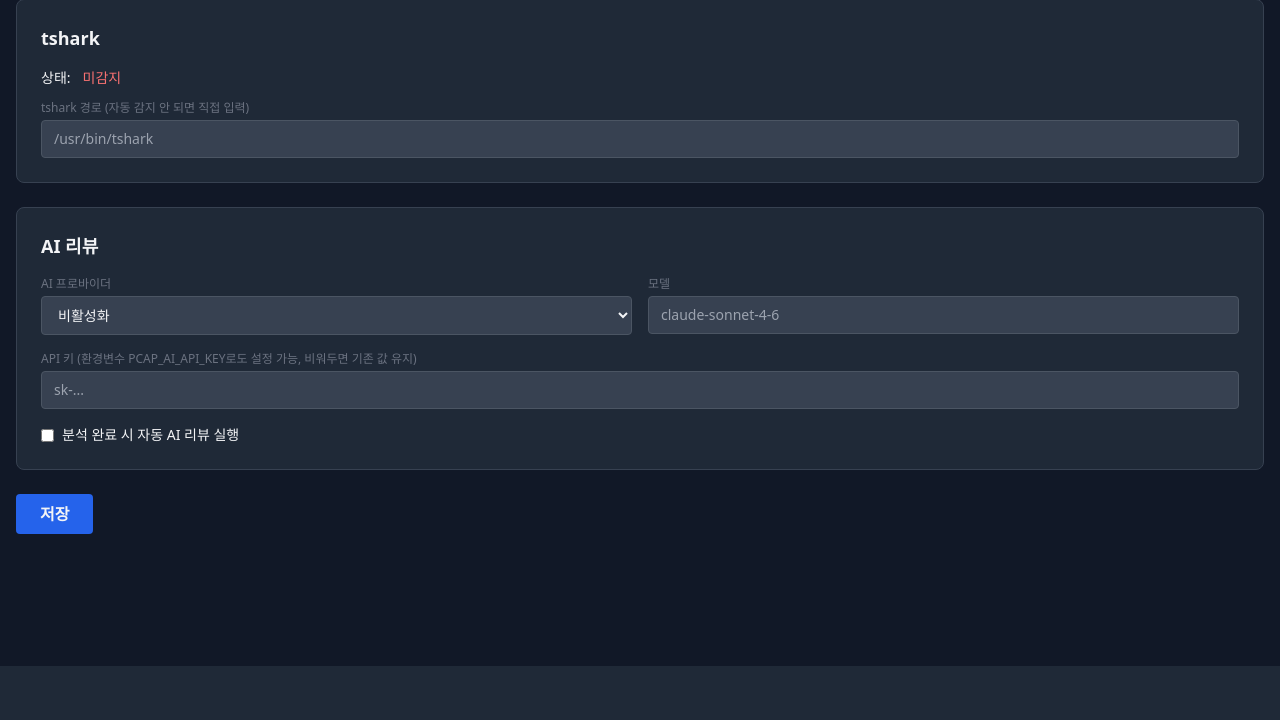
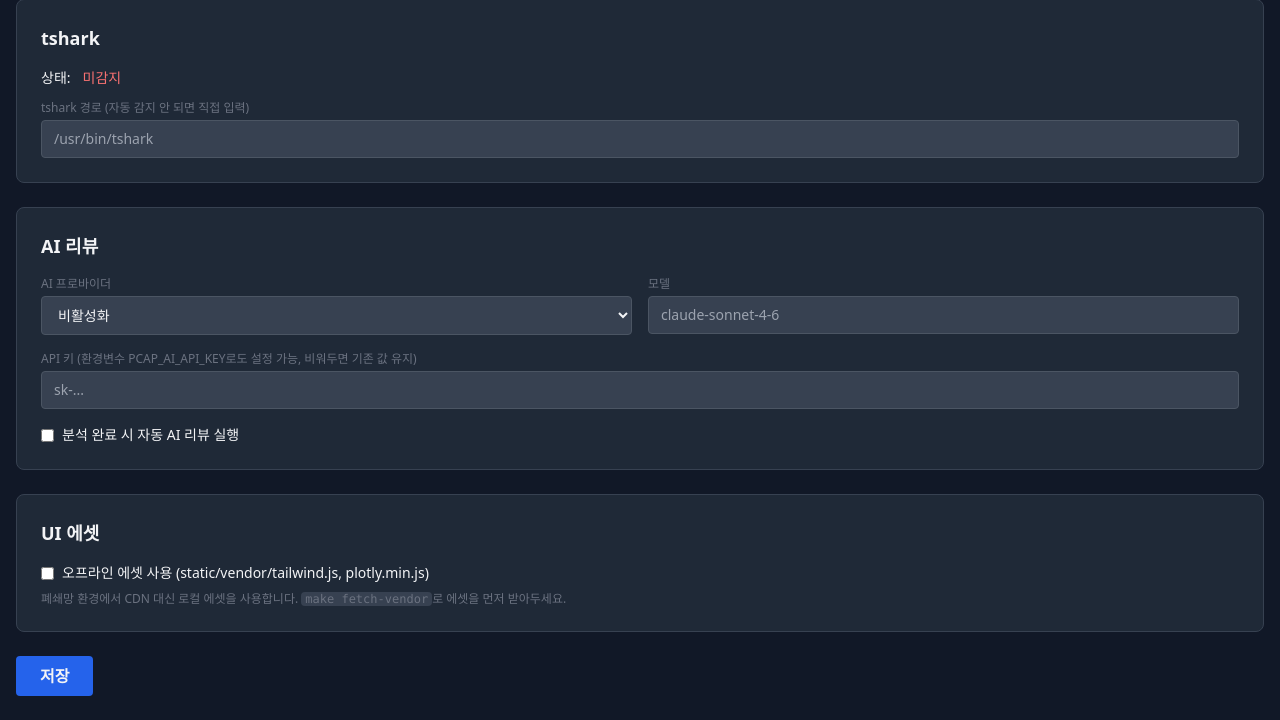
Before and after one commit to jhw7500/pcap-analyzer, a FastAPI app: page /settings in a window 1280 px wide. Shown: the part 134-854 px from the top of the page. Before the commit the page ends 800 px from the top, so only its background shows below. Run offline with FastAPI, Linux system fonts and the light colour scheme; some libraries are stand-ins or nearby versions.

Commit message:
feat: CDN 에셋의 로컬 번들 옵션 추가
ui_offline_assets 설정이 true면 base.html이 static/vendor/tailwind.js
와 plotly.min.js를 로드한다. 기본값은 false(CDN)로 하위호환 유지.
make fetch-vendor 타겟으로 curl을 써서 로컬에 받아둘 수 있고,
vendor/ 디렉토리는 gitignore. 설정 페이지에 체크박스와 안내 문구 추가.
폐쇄망 차량 테스트 환경에서 CDN 의존 없이 운영 가능.

Co-Authored-By: Claude Opus 4.7 (1M context) <noreply@anthropic.com>

```diff
--- a/config.py
+++ b/config.py
@@ -70,6 +70,11 @@ def ensure_data_dir() -> Path:
     return DATA_DIR
 
 
+def is_offline_assets() -> bool:
+    """CDN 대신 static/vendor/의 로컬 에셋을 사용할지 여부."""
+    return get("ui_offline_assets", "").lower() == "true"
+
+
 def mask_secret(value: str) -> str:
     """민감값을 UI 노출용으로 마스킹. 빈 값이면 빈 문자열, 짧으면 '저장됨'만."""
     if not value:
--- a/routes/analysis.py
+++ b/routes/analysis.py
@@ -30,6 +30,7 @@ async def analysis_page(request: Request, analysis_id: str):
     return templates.TemplateResponse(request, "analysis.html", {
         "result": result,
         "result_json": json.dumps(result.get("structured", {}), ensure_ascii=False, default=str),
+        "offline_assets": config.is_offline_assets(),
     })
 
 
--- a/routes/settings.py
+++ b/routes/settings.py
@@ -17,6 +17,7 @@ async def settings_page(request: Request):
         "tshark": tshark,
         "config": cfg,
         "ai_api_key_hint": config.mask_secret(cfg.get("ai_api_key", "")),
+        "offline_assets": config.is_offline_assets(),
     })
 
 
@@ -27,6 +28,7 @@ async def save_settings(
     ai_api_key: str = Form(""),
     ai_model: str = Form(""),
     ai_auto_review: str = Form(""),
+    ui_offline_assets: str = Form(""),
 ):
     if tshark_path:
         config.set_value("tshark_path", tshark_path)
@@ -37,4 +39,5 @@ async def save_settings(
     if ai_model:
         config.set_value("ai_model", ai_model)
     config.set_value("ai_auto_review", ai_auto_review)
+    config.set_value("ui_offline_assets", ui_offline_assets)
     return RedirectResponse("/settings", status_code=303)
--- a/routes/upload.py
+++ b/routes/upload.py
@@ -68,6 +68,7 @@ async def index(request: Request):
     return templates.TemplateResponse(request, "index.html", {
         "tshark": tshark,
         "analyses": analyses,
+        "offline_assets": config.is_offline_assets(),
     })
 
 
--- a/templates/base.html
+++ b/templates/base.html
@@ -4,8 +4,13 @@
     <meta charset="UTF-8">
     <meta name="viewport" content="width=device-width, initial-scale=1.0">
     <title>{% block title %}WLAN Pcap Analyzer{% endblock %}</title>
+    {% if offline_assets %}
+    <script src="/static/vendor/tailwind.js"></script>
+    <script src="/static/vendor/plotly.min.js"></script>
+    {% else %}
     <script src="https://cdn.tailwindcss.com"></script>
     <script src="https://cdn.plot.ly/plotly-2.32.0.min.js"></script>
+    {% endif %}
     <link rel="stylesheet" href="/static/css/dashboard.css">
 </head>
 <body class="bg-gray-900 text-gray-100 min-h-screen">
--- a/templates/settings.html
+++ b/templates/settings.html
@@ -60,6 +60,21 @@
         </div>
     </div>
 
+    <!-- UI 에셋 -->
+    <div class="bg-gray-800 rounded-lg p-6 border border-gray-700">
+        <h2 class="text-lg font-semibold mb-4">UI 에셋</h2>
+        <label class="flex items-center gap-2 text-sm">
+            <input type="checkbox" name="ui_offline_assets" value="true"
+                   {% if config.get('ui_offline_assets') == 'true' %}checked{% endif %}
+                   class="rounded bg-gray-700 border-gray-600">
+            오프라인 에셋 사용 (static/vendor/tailwind.js, plotly.min.js)
+        </label>
+        <p class="text-xs text-gray-500 mt-2">
+            폐쇄망 환경에서 CDN 대신 로컬 에셋을 사용합니다.
+            <code class="bg-gray-700 px-1 rounded">make fetch-vendor</code>로 에셋을 먼저 받아두세요.
+        </p>
+    </div>
+
     <button type="submit" class="bg-blue-600 hover:bg-blue-700 px-6 py-2 rounded font-semibold transition-colors">
         저장
     </button>
```
Also changed, not shown: 2 other files.
